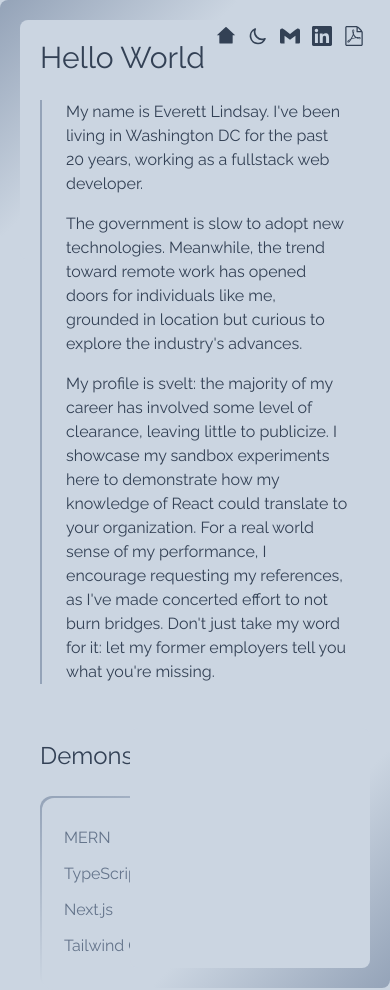
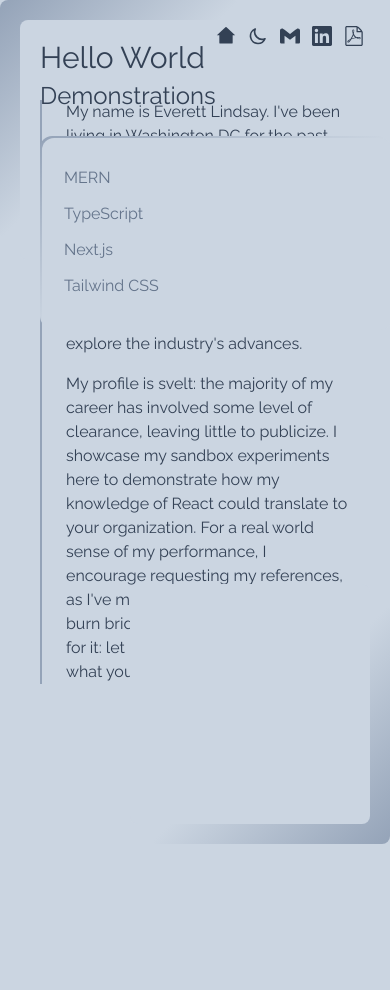
Before and after one commit to Ever-It-Lazy/portfolio, a Next.js app: page / in a window 390 px wide. After the commit the page ends 844 px from the top, so only its background shows below. Built offline with nearby package versions, Linux system fonts and the light colour scheme.

Commit message:
sliding animation works, but the smallest screen view is now broken

```diff
--- a/pages/index.js
+++ b/pages/index.js
@@ -77,7 +77,7 @@ export default function Home() {
 					<div className="absolute bg-slate-300 dark:bg-slate-800 h-60 w-60 rounded-lg z-0 left-5 top-5"></div>
 				</div>
 
-				<nav className="relative col-span-3">
+				<nav className="relative col-span-3 z-10">
 					<div className="flex absolute right-0 m-5">
 						<RiHome2Fill className="icon" onClick={toggleHome} />
 						{
@@ -97,12 +97,14 @@ export default function Home() {
 					</div>
 				</nav>
 
-				<div className="col-span-2 p-10 md:m-10 md:p-0 md:mx-32 h-auto sm:h-[28rem]">
-					<Welcome show={showHome} />
-					<Mern show={showMern} />
-					<TypeScript show={showTypeScript} />
-					<Next show={showNext} />
-					<Tailwind show={showTailwind} />
+				<div className="relative col-span-2 p-10 md:m-10 md:p-0 md:mx-32 ">
+					<div className="relative h-auto sm:h-[28rem]">
+						<Welcome show={showHome} />
+						<Mern show={showMern} />
+						<TypeScript show={showTypeScript} />
+						<Next show={showNext} />
+						<Tailwind show={showTailwind} />
+					</div>
 				</div>
 
 				<div className="col-span-1 ml-10 md:ml-0">
--- a/styles/globals.css
+++ b/styles/globals.css
@@ -64,10 +64,14 @@
 	}
 
 	.slide-in {
-		@apply visible;
+		@apply absolute w-fit
+		transform duration-200
+		opacity-100 scale-x-100 translate-x-0;
 	}
 
 	.slide-out {
-		@apply hidden;
+		@apply absolute
+		transform duration-200
+		opacity-0 scale-x-0 translate-x-64;
 	}
 }
```
